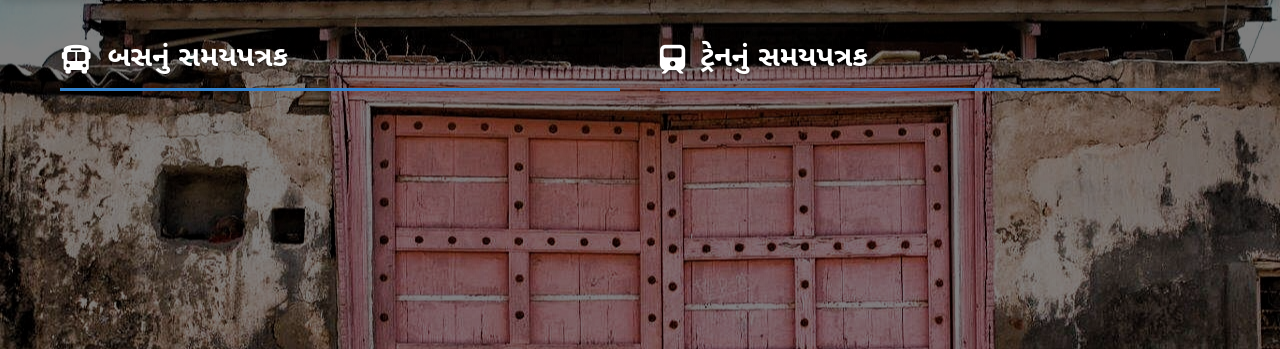
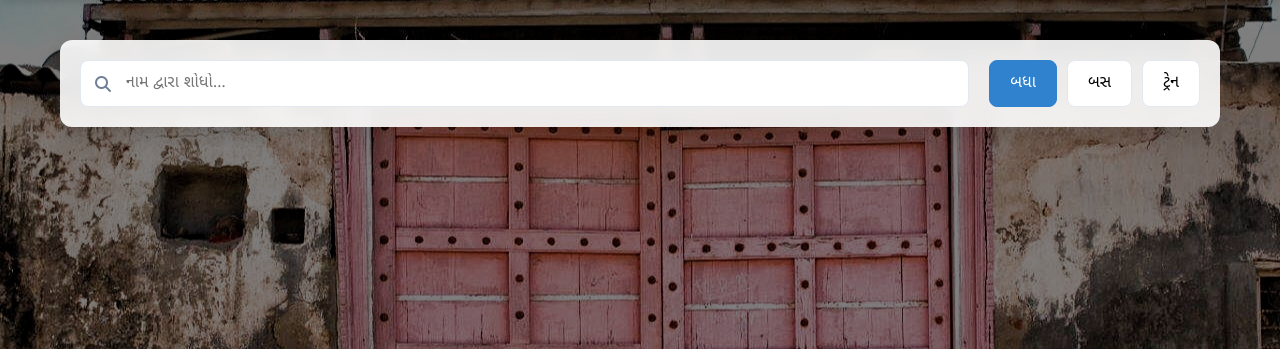
Before and after one commit to hardik7426/my-digi-gaam, a PHP site: page /schedule.php in a window 1280 px wide. Shown: the part 71-420 px from the top of the page. Run offline with PHP 8.4, Linux system fonts and the light colour scheme; the visitor is signed in with stand-in values (Sample User, id 1); data that the repository does not hold is empty.

Commit message:
search functionalaity

```diff
--- a/schedule.php
+++ b/schedule.php
@@ -4,25 +4,18 @@ if (!isset($_SESSION['user_id'])) {
     header('Location: login.php');
     exit();
 }
-
-// === નવું ટાઇમ ફોર્મેટિંગ ફંક્શન ===
 function format_time_gujarati($time24) {
     if (empty($time24)) return '';
-    list($hour, $minutes) = explode(':', $time24);
-    $hour = (int)$hour;
-
+    list($hour, $minutes) = explode(':', $time24); $hour = (int)$hour;
     $period = '';
     if ($hour >= 21 || $hour < 4) { $period = 'રાત્રે'; }
     elseif ($hour >= 17) { $period = 'સાંજે'; }
     elseif ($hour >= 12) { $period = 'બપોરે'; }
     else { $period = 'સવારે'; }
-
     $hour12 = $hour % 12;
     if ($hour12 == 0) { $hour12 = 12; }
-
     return sprintf('%s %02d:%s', $period, $hour12, $minutes);
 }
-
 $buses = $conn->query("SELECT * FROM schedules WHERE type = 'બસ' ORDER BY arrival_time");
 $trains = $conn->query("SELECT * FROM schedules WHERE type = 'ટ્રેન' ORDER BY arrival_time");
 ?>
@@ -32,12 +25,10 @@ $trains = $conn->query("SELECT * FROM schedules WHERE type = 'ટ્રેન' O
     <meta charset="UTF-8">
     <meta name="viewport" content="width=device-width, initial-scale=1.0">
     <title>બસ અને ટ્રેનનું સમયપત્રક - માય ડિજી ગામ</title>
-
     <link rel="preconnect" href="https://fonts.googleapis.com">
     <link rel="preconnect" href="https://fonts.gstatic.com" crossorigin>
     <link href="https://fonts.googleapis.com/css2?family=Noto+Sans+Gujarati:wght@400;500;700&display=swap" rel="stylesheet">
     <link rel="stylesheet" href="https://cdnjs.cloudflare.com/ajax/libs/font-awesome/6.5.2/css/all.min.css">
-
     <style>
         :root { --header-bg: #ffffff; --card-bg: rgba(255, 255, 255, 0.9); --primary-text: #1a202c; --secondary-text: #718096; --accent-color-1: #3182ce; --accent-color-2: #38b2ac; --shadow-color: rgba(0, 0, 0, 0.1); }
         * { margin: 0; padding: 0; box-sizing: border-box; }
@@ -48,19 +39,35 @@ $trains = $conn->query("SELECT * FROM schedules WHERE type = 'ટ્રેન' O
         .main-header i { margin-right: 12px; }
         .main-header a.back-link { color: var(--secondary-text); text-decoration: none; font-weight: 500; transition: all 0.3s ease; padding: 8px 15px; border-radius: 8px; border: 1px solid transparent; }
         .main-header a.back-link:hover { background-color: #f7fafc; color: var(--primary-text); border-color: #e2e8f0; }
-        .schedule-container { display: grid; grid-template-columns: 1fr 1fr; gap: 40px; max-width: 1200px; margin: 40px auto; padding: 0 20px; width: 100%; }
-        .schedule-column h2 { font-size: 1.8rem; font-weight: 700; color: #ffffff; text-shadow: 1px 1px 3px rgba(0,0,0,0.5); margin-bottom: 25px; padding-bottom: 10px; border-bottom: 3px solid var(--accent-color-1); display: flex; align-items: center; }
-        .schedule-column h2 i { margin-right: 15px; }
-        .schedule-card { background: var(--card-bg); backdrop-filter: blur(8px); border-radius: 12px; padding: 20px 25px; margin-bottom: 20px; box-shadow: 0 8px 25px rgba(0,0,0,0.15); border: 1px solid rgba(255, 255, 255, 0.3); transition: transform 0.3s ease, box-shadow 0.3s ease; position: relative; overflow: hidden; }
-        .schedule-card::before { content: ''; position: absolute; top: 0; left: 0; width: 100%; height: 4px; background: linear-gradient(90deg, var(--accent-color-1), var(--accent-color-2)); opacity: 0; transition: opacity 0.3s ease; }
-        .schedule-card:hover { transform: translateY(-5px); box-shadow: 0 15px 30px rgba(0, 0, 0, 0.2); }
-        .schedule-card:hover::before { opacity: 1; }
+
+        .content-container { max-width: 1200px; margin: 40px auto; padding: 0 20px; width: 100%; }
+
+        /* === NEW FILTER & SEARCH BAR STYLING === */
+        .controls-container {
+            background: rgba(255, 255, 255, 0.9);
+            backdrop-filter: blur(8px);
+            padding: 20px;
+            border-radius: 12px;
+            margin-bottom: 30px;
+            box-shadow: 0 8px 25px rgba(0,0,0,0.15);
+            display: flex;
+            flex-wrap: wrap;
+            gap: 20px;
+        }
+        .search-wrapper { position: relative; flex-grow: 1; }
+        #searchInput { width: 100%; padding: 12px 20px 12px 45px; border-radius: 8px; border: 1px solid #e2e8f0; font-size: 1rem; font-family: 'Noto Sans Gujarati', sans-serif; }
+        .search-wrapper i { position: absolute; left: 15px; top: 50%; transform: translateY(-50%); color: var(--secondary-text); }
+        .filter-buttons { display: flex; gap: 10px; }
+        .filter-btn { padding: 12px 20px; border: 1px solid #e2e8f0; background-color: white; border-radius: 8px; font-family: 'Noto Sans Gujarati', sans-serif; font-size: 1rem; font-weight: 500; cursor: pointer; transition: background-color 0.3s, color 0.3s; }
+        .filter-btn.active { background-color: var(--accent-color-1); color: white; border-color: var(--accent-color-1); }
+
+        .schedule-grid { display: grid; grid-template-columns: repeat(auto-fit, minmax(320px, 1fr)); gap: 25px; }
+        .schedule-card { background: var(--card-bg); backdrop-filter: blur(8px); border-radius: 12px; padding: 20px 25px; box-shadow: 0 8px 25px rgba(0,0,0,0.15); border: 1px solid rgba(255, 255, 255, 0.3); transition: transform 0.3s ease; }
         .schedule-card h3 { font-size: 1.15rem; font-weight: 700; color: var(--primary-text); margin-bottom: 15px; }
         .time-info { display: flex; justify-content: space-between; align-items: center; font-size: 1rem; color: var(--secondary-text); }
         .time-info span { font-weight: 600; color: var(--primary-text); }
         .footer { background-color: #2d3748; color: #a0aec0; text-align: center; padding: 20px 0; margin-top: auto; font-size: 0.9rem; }
         .footer strong { color: #ffffff; font-weight: 500; }
-        @media (max-width: 800px) { .schedule-container { grid-template-columns: 1fr; } }
     </style>
 </head>
 <body>
@@ -68,12 +75,24 @@ $trains = $conn->query("SELECT * FROM schedules WHERE type = 'ટ્રેન' O
         <h1><i class="fa-solid fa-clock"></i> બસ અને ટ્રેનનું સમયપત્રક</h1>
         <a href="index.php" class="back-link"><i class="fa-solid fa-arrow-left"></i> ડેશબોર્ડ પર પાછા જાઓ</a>
     </header>
+
     <main>
-        <div class="schedule-container">
-            <div class="schedule-column">
-                <h2><i class="fa-solid fa-bus"></i> બસનું સમયપત્રક</h2>
+        <div class="content-container">
+            <div class="controls-container">
+                <div class="search-wrapper">
+                    <i class="fa-solid fa-search"></i>
+                    <input type="text" id="searchInput" placeholder="નામ દ્વારા શોધો...">
+                </div>
+                <div class="filter-buttons">
+                    <button class="filter-btn active" data-filter="all">બધા</button>
+                    <button class="filter-btn" data-filter="બસ">બસ</button>
+                    <button class="filter-btn" data-filter="ટ્રેન">ટ્રેન</button>
+                </div>
+            </div>
+
+            <div class="schedule-grid">
                 <?php while($bus = $buses->fetch_assoc()): ?>
-                <div class="schedule-card">
+                <div class="schedule-card" data-type="બસ" data-name="<?php echo htmlspecialchars($bus['name']); ?>">
                     <h3><?php echo htmlspecialchars($bus['name']); ?></h3>
                     <div class="time-info">
                         <p>આવવાનો સમય: <span><?php echo format_time_gujarati($bus['arrival_time']); ?></span></p>
@@ -81,11 +100,9 @@ $trains = $conn->query("SELECT * FROM schedules WHERE type = 'ટ્રેન' O
                     </div>
                 </div>
                 <?php endwhile; ?>
-            </div>
-            <div class="schedule-column">
-                <h2><i class="fa-solid fa-train"></i> ટ્રેનનું સમયપત્રક</h2>
+
                 <?php while($train = $trains->fetch_assoc()): ?>
-                <div class="schedule-card">
+                <div class="schedule-card" data-type="ટ્રેન" data-name="<?php echo htmlspecialchars($train['name']); ?>">
                     <h3><?php echo htmlspecialchars($train['name']); ?></h3>
                     <div class="time-info">
                         <p>આવવાનો સમય: <span><?php echo format_time_gujarati($train['arrival_time']); ?></span></p>
@@ -96,9 +113,47 @@ $trains = $conn->query("SELECT * FROM schedules WHERE type = 'ટ્રેન' O
             </div>
         </div>
     </main>
+
     <footer class="footer">
         © ૨૦૨૫ માય ડિજી ગામ | All Rights Reserved.<br>
         Developed by <strong>[Your Name Here]</strong>
     </footer>
+
+    <script>
+        document.addEventListener('DOMContentLoaded', function() {
+            const searchInput = document.getElementById('searchInput');
+            const filterButtons = document.querySelectorAll('.filter-btn');
+            const scheduleCards = document.querySelectorAll('.schedule-card');
+
+            function filterAndSearch() {
+                const searchTerm = searchInput.value.toLowerCase();
+                const activeFilter = document.querySelector('.filter-btn.active').dataset.filter;
+
+                scheduleCards.forEach(card => {
+                    const type = card.dataset.type;
+                    const name = card.dataset.name.toLowerCase();
+
+                    const typeMatch = (activeFilter === 'all') || (type === activeFilter);
+                    const searchMatch = name.includes(searchTerm);
+
+                    if (typeMatch && searchMatch) {
+                        card.style.display = 'block';
+                    } else {
+                        card.style.display = 'none';
+                    }
+                });
+            }
+
+            searchInput.addEventListener('keyup', filterAndSearch);
+
+            filterButtons.forEach(button => {
+                button.addEventListener('click', function() {
+                    filterButtons.forEach(btn => btn.classList.remove('active'));
+                    this.classList.add('active');
+                    filterAndSearch();
+                });
+            });
+        });
+    </script>
 </body>
 </html>
```
Also changed, not shown: contacts.php (+67 -61 lines).
